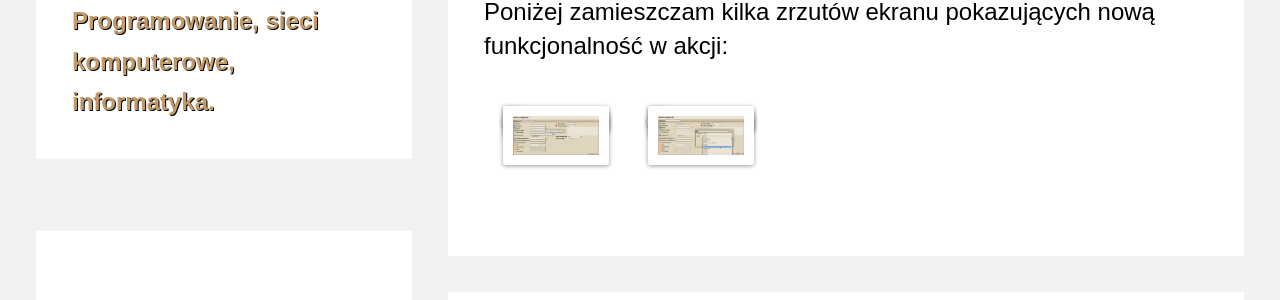
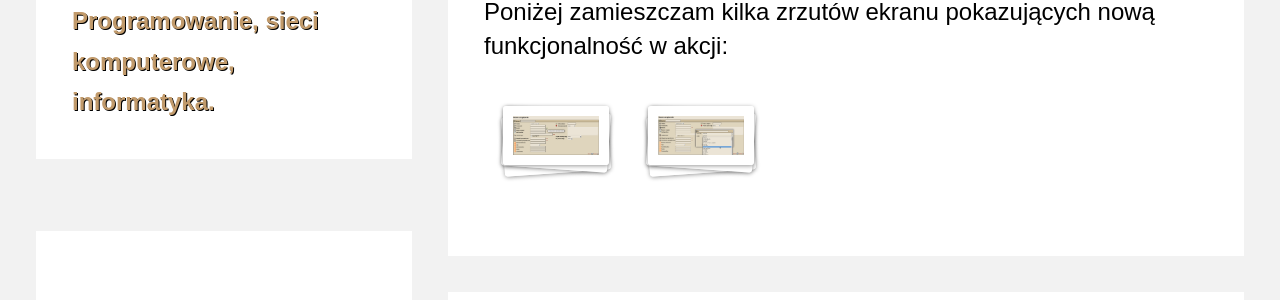
Before and after one commit to maciejlew/maciejlew.github.io, a Jekyll site: the page built from _posts/2015-02-15-baza-modeli-urzadzen-sieciowych-w-lms.md, in a window 1280 px wide. Shown: the part 628-928 px from the top of the page. Built offline with Jekyll 4.4.1, drawn with Linux system fonts in a browser that asks for light colours; comment, search, counter and statistics services are not loaded.

Commit message:
Fixes gallery

```diff
--- a/css/main.css
+++ b/css/main.css
@@ -306,7 +306,7 @@ noscript.gist > div {
 .galleryItem {
     padding: 5px;
     background-color: inherit;
-    font-size: 10px/1.5;
+    font-size: 10px;
     float: left;
     width: 16%;
     margin: 2% 2% 50px 2%;
@@ -327,6 +327,7 @@ noscript.gist > div {
     -webkit-box-shadow: 0 1px 4px rgba(0, 0, 0, 0.4);
     -moz-box-shadow: 0 1px 4px rgba(0, 0, 0, 0.4);
     box-shadow: 0 1px 4px rgba(0, 0, 0, 0.4);
+    float: none;
 }
 
 /* Stacks creted by the use of generated content */
```
